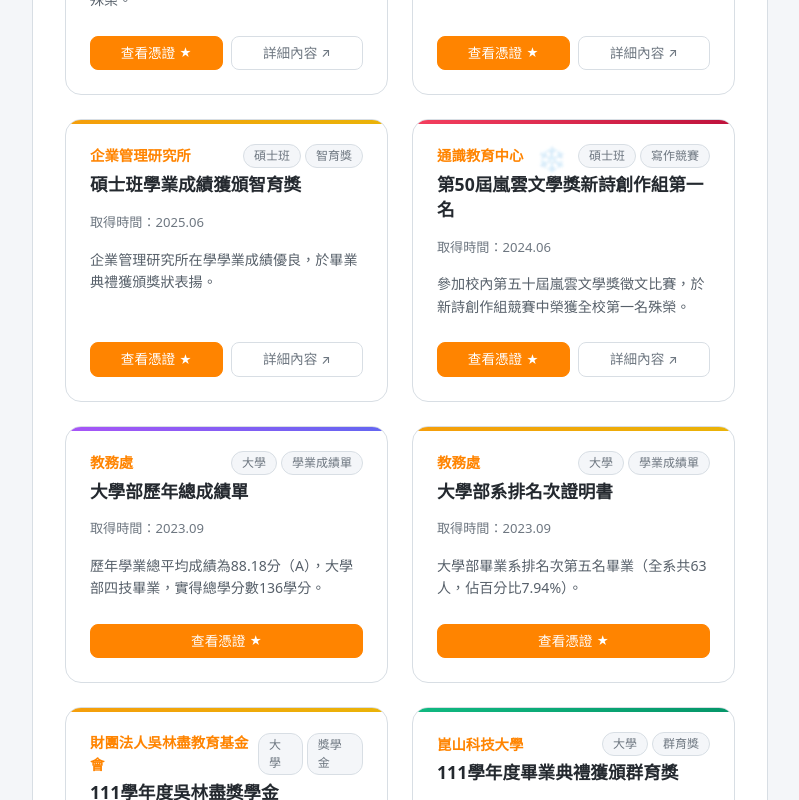
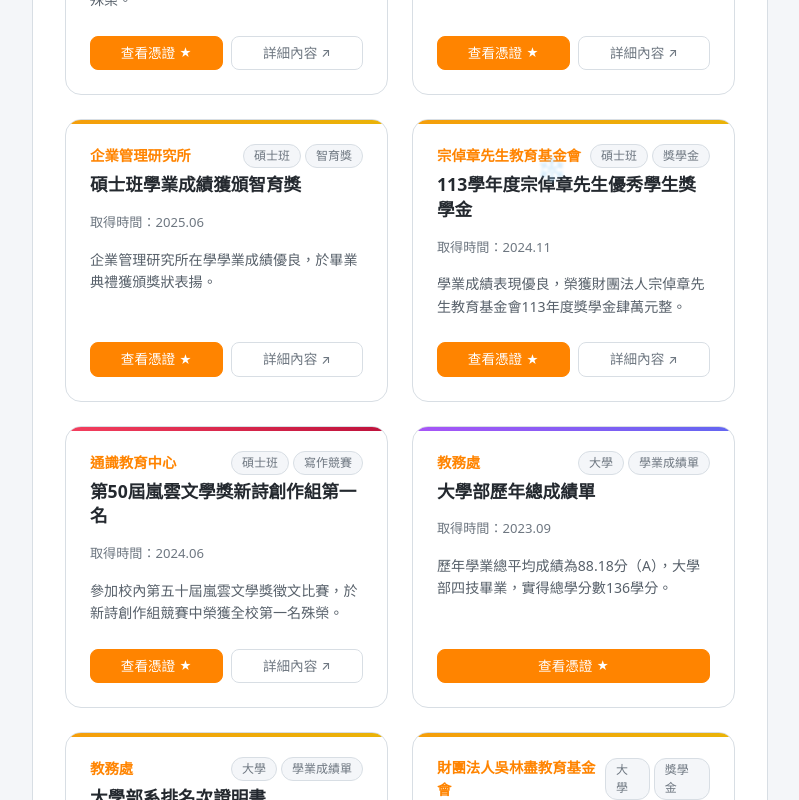
Before and after one commit to G120L010/my-profile-website, a Vue app: page /#/honor in a window 1280 px wide. Shown: the part 780-1580 px from the top of the page, without its empty margins (430-1229 px from the left). Built offline with nearby package versions, Linux system fonts and the light colour scheme.

Commit message:
0717新增研究所經歷

```diff
--- a/src/assets/js/profile/HonorView.js
+++ b/src/assets/js/profile/HonorView.js
@@ -93,6 +93,20 @@ export function useHonorView() {
     },
     {
       id: 6,
+      title: '113學年度宗倬章先生優秀學生獎學金',
+      issuer: '宗倬章先生教育基金會',
+      date: '2024.11',
+      stage: 'graduate',
+      stageName: '碩士班',
+      type: 'scholarship',
+      typeName: '獎學金',
+      verifyUrl: 'https://udn.com/news/story/6885/8408626',
+      image: 'images/Honorimg/EMBA5.jpg',
+      accentClass: 'accent-gold',
+      summary: '學業成績表現優良，榮獲財團法人宗倬章先生教育基金會113年度獎學金肆萬元整。'
+    },
+    {
+      id: 7,
       title: '第50屆嵐雲文學獎新詩創作組第一名',
       issuer: '通識教育中心',
       date: '2024.06',
@@ -106,7 +120,7 @@ export function useHonorView() {
       summary: '參加校內第五十屆嵐雲文學獎徵文比賽，於新詩創作組競賽中榮獲全校第一名殊榮。'
     },
     {
-      id: 7,
+      id: 8,
       title: '大學部歷年總成績單',
       issuer: '教務處',
       date: '2023.09',
@@ -120,7 +134,7 @@ export function useHonorView() {
       summary: '歷年學業總平均成績為88.18分（A），大學部四技畢業，實得總學分數136學分。'
     },
     {
-      id: 8,
+      id: 9,
       title: '大學部系排名次證明書',
       issuer: '教務處',
       date: '2023.09',
@@ -134,7 +148,7 @@ export function useHonorView() {
       summary: '大學部畢業系排名次第五名畢業（全系共63人，佔百分比7.94%）。'
     },
     {
-      id: 9,
+      id: 10,
       title: '111學年度吳林盡獎學金',
       issuer: '財團法人吳林盡教育基金會',
       date: '2023.12',
@@ -148,7 +162,7 @@ export function useHonorView() {
       summary: '學業成績表現優良，獲頒財團法人吳林盡教育基金會大專組獎學金。'
     },
     {
-      id: 10,
+      id: 11,
       title: '111學年度畢業典禮獲頒群育獎',
       issuer: '崑山科技大學',
       date: '2023.06',
@@ -162,7 +176,7 @@ export function useHonorView() {
       summary: '積極參與社團及群體活動，服務表現優異，於畢業典禮榮獲群育獎表揚。'
     },
     {
-      id: 11,
+      id: 12,
       title: '第49屆嵐雲文學獎新詩創作組第二名',
       issuer: '通識教育中心',
       date: '2023.06',
@@ -176,7 +190,7 @@ export function useHonorView() {
       summary: '參加第四十九屆嵐雲文學獎徵文比賽，於新詩創作組榮獲全校第二名佳績。'
     },
     {
-      id: 12,
+      id: 13,
       title: '第38屆學生專題製作成果展作品第二名',
       issuer: '崑山科技大學',
       date: '2023.06',
@@ -190,7 +204,7 @@ export function useHonorView() {
       summary: '四技資訊工程系畢業專題成果傑出，榮獲第三十八屆學生專題製作成果展作品第二名。'
     },
     {
-      id: 13,
+      id: 14,
       title: '2023入圍總統教育獎奮發向上優秀學生',
       issuer: '中華民國教育部',
       date: '2023.05',
@@ -204,7 +218,7 @@ export function useHonorView() {
       summary: '不畏逆境而奮發上進、熱心服務奉獻，榮獲教育部2023總統教育獎「奮發向上優秀學生獎」。'
     },
     {
-      id: 14,
+      id: 15,
       title: 'DLT數位生活科技研討會論文發表會',
       issuer: '國立高雄科技大學',
       date: '2023.05',
@@ -218,7 +232,7 @@ export function useHonorView() {
       summary: '於2023 DLT 數位生活科技研討會發表論文《開放式交通動態圖資共享平台》，特頒此證。'
     },
     {
-      id: 15,
+      id: 16,
       title: '111年度參與服務學習教育表現優良學生獎',
       issuer: '課外活動暨服務學習組',
       date: '2023.04',
@@ -232,7 +246,7 @@ export function useHonorView() {
       summary: '熱心參與服務學習教育，在社團及各項公共服務活動中表現優良，特頒獎狀嘉許。'
     },
     {
-      id: 16,
+      id: 17,
       title: '獲頒凌霄寶殿武龍宮獎助學金',
       issuer: '大灣凌霄寶殿武龍宮',
       date: '2023.04',
@@ -246,7 +260,7 @@ export function useHonorView() {
       summary: '品學兼優、在學期間學習領域表現優異，獲頒凌霄寶殿武龍宮獎學金以資鼓勵。'
     },
     {
-      id: 17,
+      id: 18,
       title: '擔任環境生態教育服務社社長',
       issuer: '課外活動暨服務學習組',
       date: '2023.03',
@@ -260,7 +274,7 @@ export function useHonorView() {
       summary: '於110年9月1日至112年3月期間擔任「環境生態教育服務社」社長，負責社團經營與服務推廣。'
     },
     {
-      id: 18,
+      id: 19,
       title: '獲頒大專優秀青年當選證書',
       issuer: '中華民國青年救國團',
       date: '2023.03',
@@ -274,7 +288,7 @@ export function useHonorView() {
       summary: '熱心參與校內外公共服務與社團事務，表現傑出，經遴選當選為中華民國112年大專優秀青年。'
     },
     {
-      id: 19,
+      id: 20,
       title: '111年度e-Portfolio達人競賽優等獎',
       issuer: '崑山科技大學',
       date: '2022.12',
@@ -288,7 +302,7 @@ export function useHonorView() {
       summary: '參與111年度高等教育深耕計畫「e-Portfolio達人競賽」，學業與學習歷程成果優異榮獲優等。'
     },
     {
-      id: 20,
+      id: 21,
       title: '萬潤2022創新創意競賽入圍',
       issuer: '萬潤科技股份有限公司',
       date: '2022.10',
@@ -302,7 +316,7 @@ export function useHonorView() {
       summary: '以研發作品《開放式交通圖資共享平台》參賽，榮獲萬潤2022創新創意競賽入圍獎。'
     },
     {
-      id: 21,
+      id: 22,
       title: '獲頒111年度陳忠陳葉蕊獎助學金',
       issuer: '財團法人陳忠陳葉蕊文教基金會',
       date: '2022.08',
@@ -316,7 +330,7 @@ export function useHonorView() {
       summary: '敦品勵學、奮發向上，學業成績表現優良，獲頒陳忠陳葉蕊文教基金會獎學金。'
     },
     {
-      id: 22,
+      id: 23,
       title: '110年青年志工團隊競賽青年組績優服務獎',
       issuer: '教育部青年發展署',
       date: '2022.03',
@@ -330,7 +344,7 @@ export function useHonorView() {
       summary: '擔任「崑山科大愛築積節能守衛隊」隊員，熱心公益參與志工服務，榮獲青年組績優服務獎。'
     },
     {
-      id: 23,
+      id: 24,
       title: '110學年度第1學期學期成績優異書卷獎',
       issuer: '崑山科技大學',
       date: '2022.03',
@@ -344,7 +358,7 @@ export function useHonorView() {
       summary: '四技在校學業表現卓越，於110學年度第1學期學期成績優異，特頒此狀以資鼓勵。'
     },
     {
-      id: 24,
+      id: 25,
       title: '獲頒第五屆鴻海獎學鯨',
       issuer: '鴻海教育基金會',
       date: '2021.12',
@@ -358,7 +372,7 @@ export function useHonorView() {
       summary: '展現逆境求學熱誠、學業成績優異，榮獲110年第五屆鴻海獎學鯨大專院校獎助學金。'
     },
     {
-      id: 25,
+      id: 26,
       title: 'TSIA國際美業菁英賽最佳設計獎',
       issuer: '中華沙龍產業發展協會',
       date: '2021.12',
@@ -372,7 +386,7 @@ export function useHonorView() {
       summary: '參加2021 TSIA 國際美業菁英賽，榮獲「國際商品網拍攝影組」最佳設計獎。'
     },
     {
-      id: 26,
+      id: 27,
       title: '第十二屆 IIIC 國際創新發明競賽金牌獎證書',
       issuer: '中華創新發明學會',
       date: '2021.11',
@@ -386,7 +400,7 @@ export function useHonorView() {
       summary: '以作品《智能生活安全防疫用紫外線殺菌系統》參賽，榮獲第十二屆 IIIC 國際創新發明競賽金牌。'
     },
     {
-      id: 27,
+      id: 28,
       title: '萬潤2021創新創意競賽佳作獎',
       issuer: '萬潤科技股份有限公司',
       date: '2021.10',
@@ -400,7 +414,7 @@ export function useHonorView() {
       summary: '團隊研發作品《智能生活安全防疫用紫外線殺菌系統》參賽，榮獲萬潤2021創新創意競賽佳作。'
     },
     {
-      id: 28,
+      id: 29,
       title: '109學年度第2學期學業成績優異書卷獎',
       issuer: '崑山科技大學',
       date: '2021.09',
@@ -414,7 +428,7 @@ export function useHonorView() {
       summary: '四技在學學業表現優異，名列前茅，於109學年度第2學期榮獲學業成績優異獎狀。'
     },
     {
-      id: 29,
+      id: 30,
       title: '104學年度畢業典禮親善服務大使表現優異',
       issuer: '臺南市亞洲高級餐旅職業學校',
       date: '2016.06',
@@ -428,7 +442,7 @@ export function useHonorView() {
       summary: '於104學年度畢業典禮中擔任親善服務大使，負責引導與典禮服務，表現優異，特頒此狀。'
     },
     {
-      id: 30,
+      id: 31,
       title: '104學年度第1學期學期成績優良獎',
       issuer: '臺南市亞洲高級餐旅職業學校',
       date: '2016.04',
@@ -442,7 +456,7 @@ export function useHonorView() {
       summary: '餐飲管理科在校學業成績優異，名列前茅，特頒此狀以資鼓勵。'
     },
     {
-      id: 31,
+      id: 32,
       title: '擔任親善服務大使熱心服務表現優異',
       issuer: '臺南市亞洲高級餐旅職業學校',
       date: '2016.03',
@@ -456,7 +470,7 @@ export function useHonorView() {
       summary: '在校期間擔任親善服務大使，熱心協助學校各項公共事務與外賓接待，服務表現優異。'
     },
     {
-      id: 32,
+      id: 33,
       title: '協助辦理第六十九屆商人節慶祝大會感謝狀',
       issuer: '台南市商業會',
       date: '2015.11',
@@ -470,7 +484,7 @@ export function useHonorView() {
       summary: '協助台南市商業會辦理第六十九屆商人節慶祝大會，熱心公益與會場服務，特頒此感謝狀。'
     },
     {
-      id: 33,
+      id: 34,
       title: '協助辦理第六十八屆商人節慶祝大會感謝狀',
       issuer: '台南市商業會',
       date: '2014.11',
```
Also changed, not shown: public/images/Honorimg/EMBA5.jpg (added), 1 other file (tests, documents, lock files or other folders).
